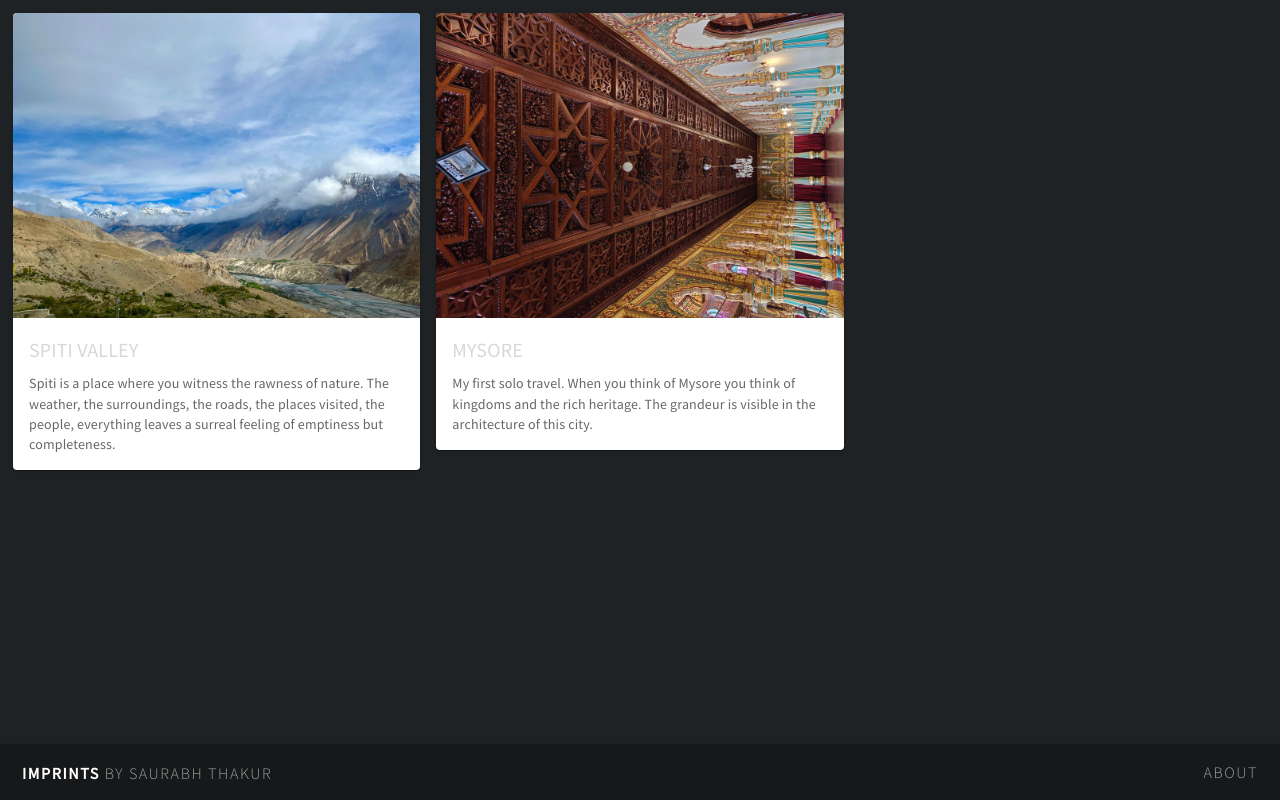
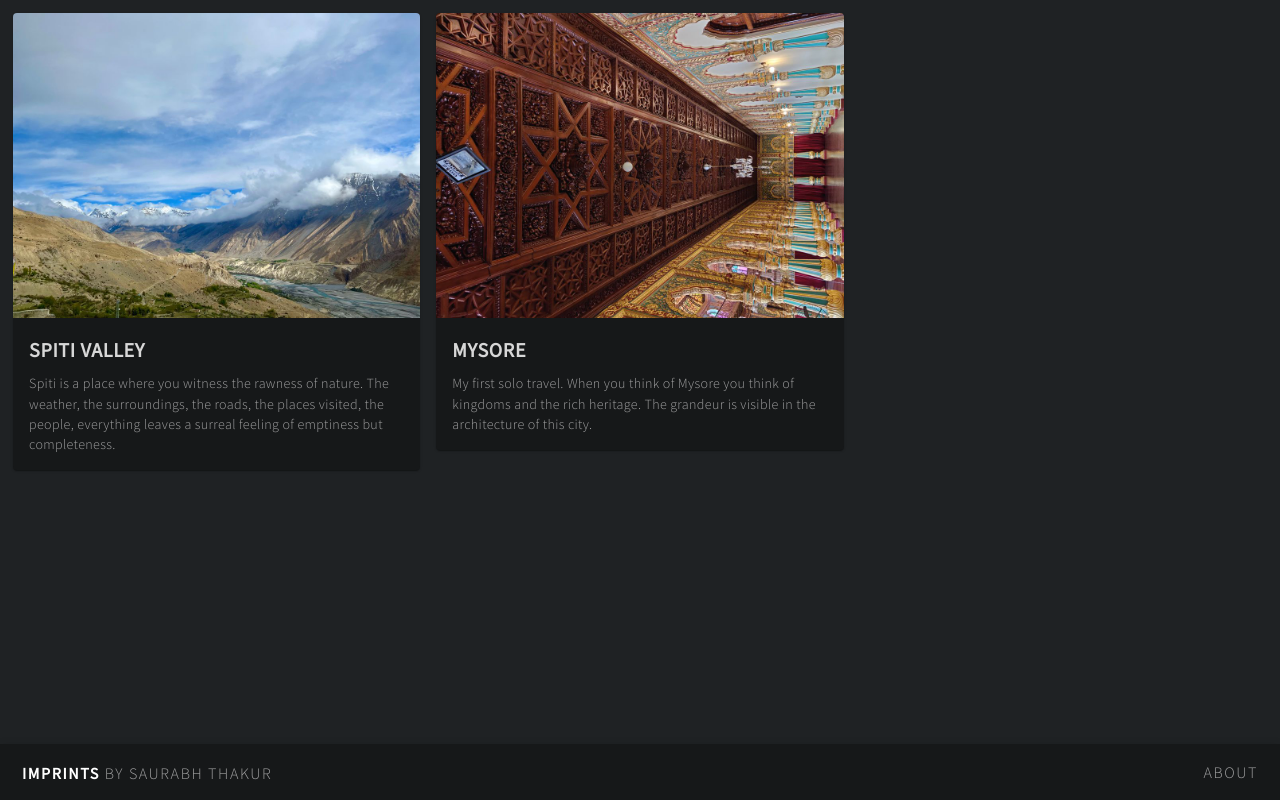
Before and after one commit to thakursaurabh1998/imprints, a Next.js app: page / in a window 1280 px wide. Built offline with nearby package versions, Linux system fonts and the light colour scheme.

Commit message:
Temp css fix for photocard

```diff
--- a/src/components/PhotoCard/index.tsx
+++ b/src/components/PhotoCard/index.tsx
@@ -25,6 +25,7 @@ export default function PhotoCard({
   return (
     <Card
       onClick={() => router.push(slug)}
+      style={{ backgroundColor: "#161819" }}
       className={styles["collection-card"]}
     >
       <CardActionArea>
@@ -35,6 +36,11 @@ export default function PhotoCard({
             className={styles["collection-title"]}
             fontFamily="Source Sans Pro"
             gutterBottom
+            style={{
+              color: "#d7d7d7",
+              fontWeight: 600,
+              letterSpacing: "0.035em",
+            }}
           >
             {title.toUpperCase()}
           </Typography>
@@ -43,6 +49,11 @@ export default function PhotoCard({
             color="text.secondary"
             fontFamily="Source Sans Pro"
             className={styles["collection-description"]}
+            style={{
+              color: "#a0a0a1",
+              fontWeight: 100,
+              letterSpacing: "0.025em",
+            }}
           >
             {description}
           </Typography>
```
